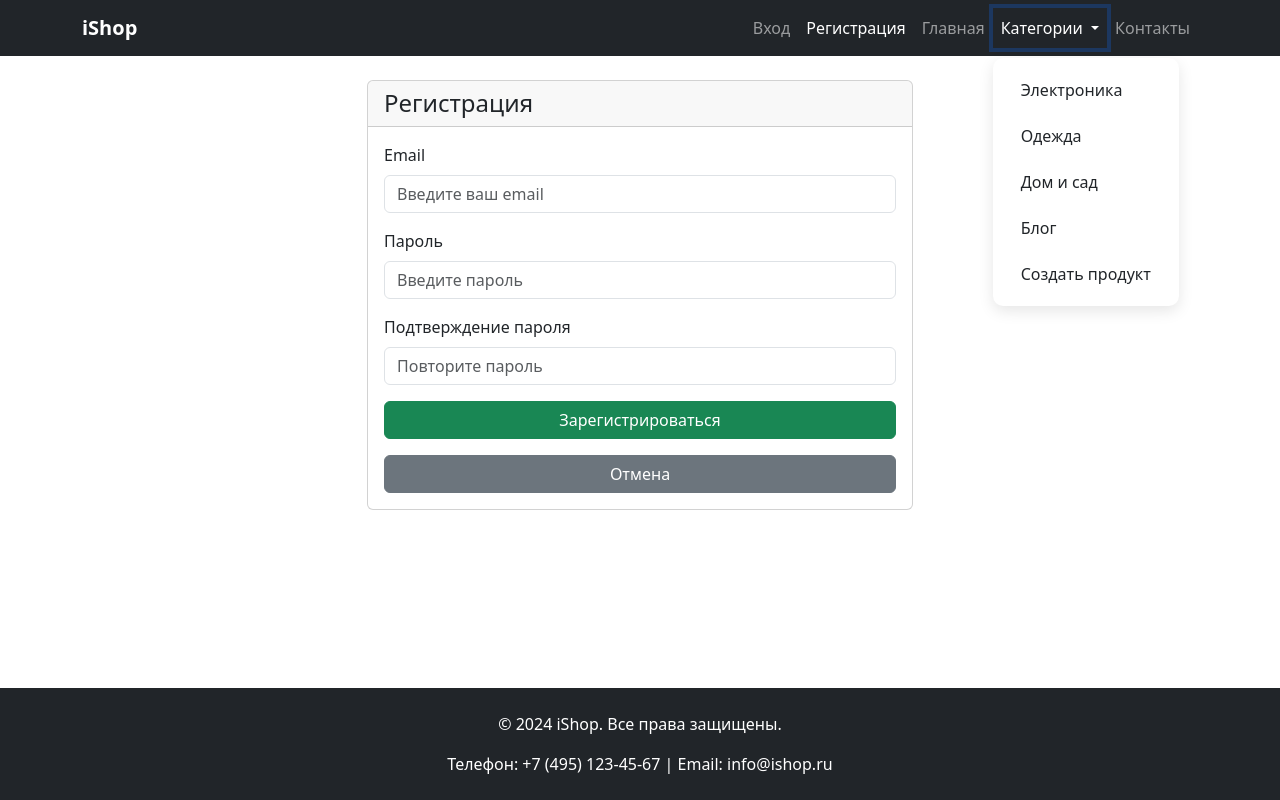
After one commit to Sergey-Molchan/project_in_django, a Django app: page /users/register/ in a window 1280 px wide, after a click on "Категории". The commit adds this page. Run offline with Django 4.2, Linux system fonts and the light colour scheme.

Commit message:
Добавлена основная реализация аутентификации

```diff
--- a/catalog/templates/base.html
+++ b/catalog/templates/base.html
@@ -6,120 +6,63 @@
     <title>{% block title %}iShop - Интернет-магазин{% endblock %}</title>
     <link href="https://cdn.jsdelivr.net/npm/bootstrap@5.3.0/dist/css/bootstrap.min.css" rel="stylesheet">
     <style>
-        .hero-section {
-            background: linear-gradient(135deg, #667eea 0%, #764ba2 100%);
-            color: white;
-            padding: 100px 0;
-        }
-        .feature-icon {
-            width: 60px;
-            height: 60px;
-            background: #667eea;
-            border-radius: 50%;
-            display: flex;
-            align-items: center;
-            justify-content: center;
-            margin: 0 auto 20px;
-        }
-        .category-card {
-            transition: transform 0.3s ease, box-shadow 0.3s ease;
-        }
-        .category-card:hover {
-            transform: translateY(-5px);
-            box-shadow: 0 10px 25px rgba(0,0,0,0.1);
-        }
-        .navbar-nav .dropdown-menu {
-            border: none;
-            box-shadow: 0 5px 15px rgba(0,0,0,0.1);
-            border-radius: 10px;
-            margin-top: 10px;
-        }
-
-        .dropdown-item {
-            padding: 10px 20px;
-            transition: all 0.3s ease;
-            border-radius: 5px;
-            margin: 2px 8px;
-            width: auto;
-        }
-
-        .dropdown-item:hover {
-            background: linear-gradient(135deg, #667eea 0%, #764ba2 100%);
-            color: white;
-            transform: translateX(5px);
-        }
-
-        .dropdown-item.active {
-            background: linear-gradient(135deg, #667eea 0%, #764ba2 100%);
-            color: white;
-        }
-
-        .nav-link.dropdown-toggle {
-            cursor: pointer;
-        }
-
-        /* Плавное появление dropdown */
-        .dropdown-menu {
-            animation: slideDown 0.3s ease;
-        }
-
-        @keyframes slideDown {
-            from {
-                opacity: 0;
-                transform: translateY(-10px);
-            }
-            to {
-                opacity: 1;
-                transform: translateY(0);
-            }
-        }
+        html, body { height: 100%; margin: 0; padding: 0; }
+        body { display: flex; flex-direction: column; min-height: 100vh; }
+        main { flex: 1 0 auto; }
+        footer { flex-shrink: 0; }
+        .hero-section { background: linear-gradient(135deg, #667eea 0%, #764ba2 100%); color: white; padding: 100px 0; }
+        .feature-icon { width: 60px; height: 60px; background: #667eea; border-radius: 50%; display: flex; align-items: center; justify-content: center; margin: 0 auto 20px; }
+        .category-card { transition: transform 0.3s ease, box-shadow 0.3s ease; }
+        .category-card:hover { transform: translateY(-5px); box-shadow: 0 10px 25px rgba(0,0,0,0.1); }
+        .navbar-nav .dropdown-menu { border: none; box-shadow: 0 5px 15px rgba(0,0,0,0.1); border-radius: 10px; margin-top: 10px; }
+        .dropdown-item { padding: 10px 20px; transition: all 0.3s ease; border-radius: 5px; margin: 2px 8px; width: auto; }
+        .dropdown-item:hover { background: linear-gradient(135deg, #667eea 0%, #764ba2 100%); color: white; transform: translateX(5px); }
+        .dropdown-item.active { background: linear-gradient(135deg, #667eea 0%, #764ba2 100%); color: white; }
+        .nav-link.dropdown-toggle { cursor: pointer; }
+        .dropdown-menu { animation: slideDown 0.3s ease; }
+        @keyframes slideDown { from { opacity: 0; transform: translateY(-10px); } to { opacity: 1; transform: translateY(0); } }
         {% block extra_css %}{% endblock %}
     </style>
 </head>
 <body>
-        <!-- Навигация -->
     <nav class="navbar navbar-expand-lg navbar-dark bg-dark">
         <div class="container">
-            <a class="navbar-brand" href="{% url 'catalog:home' %}">
-                <strong>iShop</strong>
-            </a>
+            <a class="navbar-brand" href="{% url 'catalog:home' %}"><strong>iShop</strong></a>
             <button class="navbar-toggler" type="button" data-bs-toggle="collapse" data-bs-target="#navbarNav">
                 <span class="navbar-toggler-icon"></span>
             </button>
             <div class="collapse navbar-collapse" id="navbarNav">
                 <ul class="navbar-nav ms-auto">
+                    {% if user.is_authenticated %}
+                    <li class="nav-item">
+                        <a class="nav-link" href="{% url 'users:logout' %}">Выход</a>
+                    </li>
+                    {% else %}
+                    <li class="nav-item">
+                        <a class="nav-link {% if request.resolver_match.url_name == 'login' %}active{% endif %}"
+                           href="{% url 'users:login' %}">Вход</a>
+                    </li>
+                    <li class="nav-item">
+                        <a class="nav-link {% if request.resolver_match.url_name == 'register' %}active{% endif %}"
+                           href="{% url 'users:register' %}">Регистрация</a>
+                    </li>
+                    {% endif %}
+
                     <li class="nav-item">
                         <a class="nav-link {% if request.resolver_match.url_name == 'home' %}active{% endif %}"
                            href="{% url 'catalog:home' %}">Главная</a>
                     </li>
 
-                    <!-- Выпадающее меню категорий -->
                     <li class="nav-item dropdown">
-                        <a class="nav-link dropdown-toggle" href="#" id="navbarDropdown"
-                           role="button" data-bs-toggle="dropdown" aria-expanded="false">
+                        <a class="nav-link dropdown-toggle" href="#" id="navbarDropdown" role="button" data-bs-toggle="dropdown">
                             Категории
                         </a>
                         <ul class="dropdown-menu" aria-labelledby="navbarDropdown">
-                            <li>
-                                <a class="dropdown-item {% if request.resolver_match.url_name == 'electronics' %}active{% endif %}"
-                                   href="{% url 'catalog:electronics' %}">Электроника</a>
-                            </li>
-                            <li>
-                                <a class="dropdown-item {% if request.resolver_match.url_name == 'cloth' %}active{% endif %}"
-                                   href="{% url 'catalog:cloth' %}">Одежда</a>
-                            </li>
-                            <li>
-                                <a class="dropdown-item {% if request.resolver_match.url_name == 'house_garden' %}active{% endif %}"
-                                   href="{% url 'catalog:house_garden' %}">Дом и сад</a>
-                            </li>
-                            <li>
-                                <a class="dropdown-item {% if request.resolver_match.url_name == 'electronics' %}active{% endif %}"
-                                   href="{% url 'blog_list' %}">Блог</a>
-                            </li>
-                            <li>
-                                <a class="dropdown-item {% if request.resolver_match.url_name == 'electronics' %}active{% endif %}"
-                                   href="{% url 'catalog:product_create' %}">Создать новый продукт</a>
-                            </li>
+                            <li><a class="dropdown-item {% if request.resolver_match.url_name == 'electronics' %}active{% endif %}" href="{% url 'catalog:electronics' %}">Электроника</a></li>
+                            <li><a class="dropdown-item {% if request.resolver_match.url_name == 'cloth' %}active{% endif %}" href="{% url 'catalog:cloth' %}">Одежда</a></li>
+                            <li><a class="dropdown-item {% if request.resolver_match.url_name == 'house_garden' %}active{% endif %}" href="{% url 'catalog:house_garden' %}">Дом и сад</a></li>
+                            <li><a class="dropdown-item {% if request.resolver_match.url_name == 'blog_list' %}active{% endif %}" href="{% url 'blog_list' %}">Блог</a></li>
+                            <li><a class="dropdown-item {% if request.resolver_match.url_name == 'product_create' %}active{% endif %}" href="{% url 'catalog:product_create' %}">Создать продукт</a></li>
                         </ul>
                     </li>
 
@@ -132,15 +75,9 @@
         </div>
     </nav>
 
-    <!-- Основной контент -->
-    <main>
-        {% block content %}
-        <!-- Содержимое страниц будет здесь -->
-        {% endblock %}
-    </main>
+    <main>{% block content %}{% endblock %}</main>
 
-    <!-- Футер -->
-    <footer class="bg-dark text-white py-4">
+    <footer class="bg-dark text-white py-4 mt-auto">
         <div class="container text-center">
             <p>&copy; 2024 iShop. Все права защищены.</p>
             <p class="mb-0">Телефон: +7 (495) 123-45-67 | Email: info@ishop.ru</p>
@@ -151,4 +88,3 @@
     {% block extra_js %}{% endblock %}
 </body>
 </html>
-</html>
--- a/users/forms.py
+++ b/users/forms.py
@@ -1,9 +1,54 @@
+from django import forms
 from django.contrib.auth.forms import UserCreationForm
 from users.models import User
-from catalog.models import StyleFormMixin
+from django.core.exceptions import ValidationError
 
 
+class UsersRegisterForm(UserCreationForm):
+    email = forms.EmailField(
+        label='Email',
+        widget=forms.EmailInput(attrs={
+            'class': 'form-control',
+            'placeholder': 'Введите ваш email'
+        }),
+        help_text="Обязательное поле. Введите действующий email адрес."
+    )
+    password1 = forms.CharField(
+        label='Пароль',
+        widget=forms.PasswordInput(attrs={
+            'class': 'form-control',
+            'placeholder': 'Введите пароль'
+        }),
+        help_text="""
+        <ul class="form-text">
+            <li>Пароль не должен быть слишком похож на другую вашу личную информацию.</li>
+            <li>Пароль должен содержать как минимум 8 символов.</li>
+            <li>Пароль не должен быть слишком простым и распространенным.</li>
+            <li>Пароль не может состоять только из цифр.</li>
+        </ul>
+        """
+    )
+    password2 = forms.CharField(
+        label='Подтверждение пароля',
+        widget=forms.PasswordInput(attrs={
+            'class': 'form-control',
+            'placeholder': 'Повторите пароль'
+        }),
+        help_text="Для подтверждения введите, пожалуйста, пароль ещё раз."
+    )
 
-class UsersRegisterForm(StyleFormMixin, UserCreationForm):
-    model = User
-    fields = ['email', "password1", 'password2']
+    class Meta:
+        model = User
+        fields = ('email', 'password1', 'password2')
+
+    def __init__(self, *args, **kwargs):
+        super().__init__(*args, **kwargs)
+        # Удаляем поле username из формы
+        if 'username' in self.fields:
+            del self.fields['username']
+
+    def clean_email(self):
+        email = self.cleaned_data.get('email')
+        if User.objects.filter(email=email).exists():
+            raise ValidationError("Пользователь с таким email уже существует.")
+        return email
--- a/users/models.py
+++ b/users/models.py
@@ -10,6 +10,8 @@ class User(AbstractUser):
     phone_number = PhoneNumberField(blank=True, verbose_name='Телефон', help_text='Введите номер телефона')
     tg_name = models.CharField(max_length=50, verbose_name='Telegram', blank=True, null=True, help_text='Введите ваш телеграм ник')
     avatar = models.ImageField(upload_to='users/avatars', blank=True, null=True, verbose_name='Аватарка', help_text='Загрузите фото профиля')
+    token = models.CharField(max_length=100, verbose_name='Token', blank=True, null=True)
+
 
     USERNAME_FIELD = "email"
     REQUIRED_FIELDS = []
--- /dev/null
+++ b/users/templates/users/user_form.html
@@ -0,0 +1,68 @@
+{% extends 'base.html' %}
+
+{% block content %}
+<div class="container mt-4">
+    <div class="row justify-content-center">
+        <div class="col-md-6">
+            <div class="card">
+                <div class="card-header">
+                    <h4 class="card-title mb-0">Регистрация</h4>
+                </div>
+                <div class="card-body">
+                    <form method="post">
+                        {% csrf_token %}
+
+                        {% if form.errors %}
+                        <div class="alert alert-danger">
+                            {% for field, errors in form.errors.items %}
+                                {% for error in errors %}
+                                    <p>{{ error }}</p>
+                                {% endfor %}
+                            {% endfor %}
+                        </div>
+                        {% endif %}
+
+                        <div class="mb-3">
+                            <label for="id_email" class="form-label">Email</label>
+                            {{ form.email }}
+                            {% if form.email.errors %}
+                            <div class="text-danger small">
+                                {{ form.email.errors }}
+                            </div>
+                            {% endif %}
+                        </div>
+
+                        <div class="mb-3">
+                            <label for="id_password1" class="form-label">Пароль</label>
+                            {{ form.password1 }}
+                            {% if form.password1.errors %}
+                            <div class="text-danger small">
+                                {{ form.password1.errors }}
+                            </div>
+                            {% endif %}
+                        </div>
+
+                        <div class="mb-3">
+                            <label for="id_password2" class="form-label">Подтверждение пароля</label>
+                            {{ form.password2 }}
+                            {% if form.password2.errors %}
+                            <div class="text-danger small">
+                                {{ form.password2.errors }}
+                            </div>
+                            {% endif %}
+                        </div>
+
+                        <button type="submit" class="btn btn-success w-100 mb-3">
+                            Зарегистрироваться
+                        </button>
+
+                        <a href="{% url 'catalog:home' %}" class="btn btn-secondary w-100">
+                            Отмена
+                        </a>
+                    </form>
+                </div>
+            </div>
+        </div>
+    </div>
+</div>
+{% endblock %}
--- a/users/urls.py
+++ b/users/urls.py
@@ -1,9 +1,13 @@
-from django.contrib.auth.views import LoginView
+from django.contrib.auth.views import LoginView, LogoutView
 from users.apps import UsersConfig
 from django.urls import path
+from users.views import UserCreateView, email_verification
 
 app_name = UsersConfig.name
 
 urlpatterns = [
-    path('login/', LoginView.as_view(template_name='login/html'))
+    path('login/', LoginView.as_view(template_name='users/login.html'), name='login'),
+    path('logout/', LogoutView.as_view(), name='logout'),
+    path('register/', UserCreateView.as_view(), name='register'),
+    path('users.email-confirm/str:token', email_verification, name='email-confirm')
 ]
--- a/users/views.py
+++ b/users/views.py
@@ -1,3 +1,34 @@
-from django.shortcuts import render
+from django.core.mail import send_mail
+from django.shortcuts import redirect, get_object_or_404
+from django.urls import reverse_lazy, reverse
+from django.views.generic import CreateView
+from users.forms import UsersRegisterForm
+from users.models import User
+import secrets
+from config.settings import EMAIL_HOST_USER
 
-# Create your views here.
+
+class UserCreateView(CreateView):
+    model = User
+    form_class = UsersRegisterForm
+    success_url = reverse_lazy('users:login')
+    template_name = 'users/user_form.html'
+
+    def form_valid(self, form):
+        user = form.save()
+        user.is_active = False
+        token = secrets.token_hex(16)
+        host = self.request.get_host()
+        url = f'http://{host}/users.email-confirm/{token}/'
+        send_mail(
+            subject='Подтверждение почты',
+            message=f"Здравствуйте! спасибо что зарегистрировались в нашем магазине. Перейдите по ссылке для окончания регистрации {url}",
+            from_email=EMAIL_HOST_USER,
+            recipient_list=[user.email]
+        )
+        return super().form_valid(form)
+
+def email_verification(requests, token):
+    user = User.get_object_or_404(User, token=token)
+    User.is_active = True
+    return redirect(reverse('users:login'))
```
Also changed, not shown: config/settings.py (+17 -0 lines), users/management/commands/csu.py (added, +12 -0 lines), users/management/__init__.py (added), users/migrations/0002_user_token.py (added), users/templates/users/login.html (renamed from users/templates/login.html), 1 other file.
